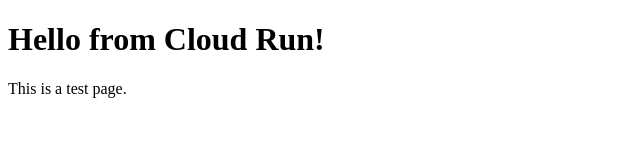
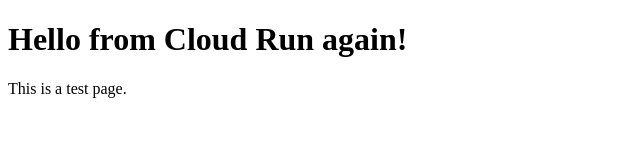
Before and after one commit to asreejithmenon/ci-cd-demo-app, a plain HTML site: page index.html in a window 1280 px wide. Shown: the whole page, without its empty margins (0-640 px from the left). Drawn offline with Linux system fonts and the light colour scheme.

Commit message:
Test CI/CD pipeline with small change

```diff
--- a/index.html
+++ b/index.html
@@ -4,7 +4,7 @@
     <title>Testing CI/CD Pipeline</title>
 </head>
 <body>
-    <h1>Hello from Cloud Run!</h1>
+    <h1>Hello from Cloud Run again!</h1>
     <p>This is a test page.</p>
 </body>
 </html>
```
Also changed, not shown: 1 other file.
